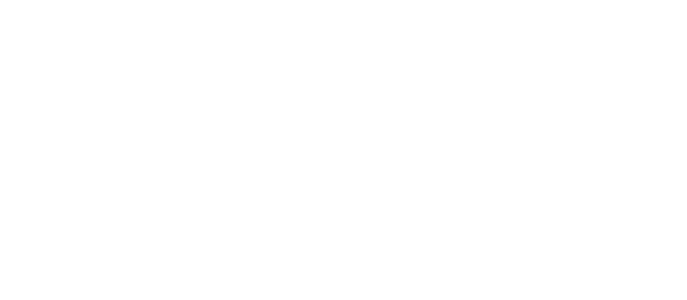
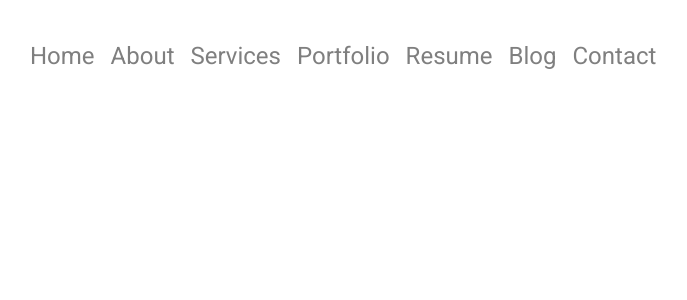
Before and after one commit to AliShadman95/Portfolio, a React (Create React App) app in the folder portf/: page / in a window 1280 px wide. Shown: the top 300 px of the page, without its empty margins (364-1051 px from the left). Built offline with nearby package versions, Linux system fonts and the light colour scheme.

Commit message:
second commit

```diff
--- a/portf/package.json
+++ b/portf/package.json
@@ -3,6 +3,9 @@
   "version": "0.1.0",
   "private": true,
   "dependencies": {
+    "bootstrap": "^4.3.1",
+    "jquery": "^3.4.1",
+    "popper": "^1.0.1",
     "react": "^16.9.0",
     "react-dom": "^16.9.0",
     "react-scripts": "3.1.1"
--- a/portf/public/index.html
+++ b/portf/public/index.html
@@ -24,9 +24,13 @@
       work correctly both with client-side routing and a non-root public URL.
       Learn how to configure a non-root public URL by running `npm run build`.
     -->
-    <title>React App</title>
+    <link
+      href="https://fonts.googleapis.com/css?family=Roboto&display=swap"
+      rel="stylesheet"
+    />
+    <title>Ali Shadman</title>
   </head>
-  <body>
+  <body data-spy="scroll" data-target="#pb-navbar" data-offset="200">
     <noscript>You need to enable JavaScript to run this app.</noscript>
     <div id="root"></div>
     <!--
@@ -39,5 +43,21 @@
       To begin the development, run `npm start` or `yarn start`.
       To create a production bundle, use `npm run build` or `yarn build`.
     -->
+
+    <script
+      src="https://code.jquery.com/jquery-3.3.1.slim.min.js"
+      integrity="sha384-q8i/X+965DzO0rT7abK41JStQIAqVgRVzpbzo5smXKp4YfRvH+8abtTE1Pi6jizo"
+      crossorigin="anonymous"
+    ></script>
+    <script
+      src="https://cdnjs.cloudflare.com/ajax/libs/popper.js/1.14.7/umd/popper.min.js"
+      integrity="sha384-UO2eT0CpHqdSJQ6hJty5KVphtPhzWj9WO1clHTMGa3JDZwrnQq4sF86dIHNDz0W1"
+      crossorigin="anonymous"
+    ></script>
+    <script
+      src="https://stackpath.bootstrapcdn.com/bootstrap/4.3.1/js/bootstrap.min.js"
+      integrity="sha384-JjSmVgyd0p3pXB1rRibZUAYoIIy6OrQ6VrjIEaFf/nJGzIxFDsf4x0xIM+B07jRM"
+      crossorigin="anonymous"
+    ></script>
   </body>
 </html>
--- a/portf/src/App.css
+++ b/portf/src/App.css
@@ -1,33 +1,37 @@
-.App {
-  text-align: center;
+body {
+  background: #fff;
+  color: #798a9a;
+  line-height: 1.7;
+  font-size: 24px;
+  font-weight: 300;
+  font-family: "Roboto", sans-serif;
 }
 
-.App-logo {
-  animation: App-logo-spin infinite 20s linear;
-  height: 40vmin;
-  pointer-events: none;
+/* NAVBAR */
+
+.site-navbar.bg-light {
+  background: 0 0 !important;
 }
 
-.App-header {
-  background-color: #282c34;
-  min-height: 100vh;
-  display: flex;
-  flex-direction: column;
-  align-items: center;
-  justify-content: center;
-  font-size: calc(10px + 2vmin);
-  color: white;
+.site-navbar {
+  border: none;
+  -webkit-box-shadow: none;
+  box-shadow: none;
+  border-radius: 0;
+  margin-bottom: 0;
+  background: 0 0;
+  position: absolute;
+  top: 20px;
+  width: 100%;
+  z-index: 200;
+  background: #fff;
 }
 
-.App-link {
-  color: #61dafb;
+.site-navbar .navbar-brand {
+  display: inline-block;
+  border: 2px solid #fff;
+  padding: 5px 20px;
+  color: #fff;
+  text-transform: uppercase;
+  letter-spacing: 0.2em;
 }
-
-@keyframes App-logo-spin {
-  from {
-    transform: rotate(0deg);
-  }
-  to {
-    transform: rotate(360deg);
-  }
-}
--- a/portf/src/App.js
+++ b/portf/src/App.js
@@ -1,9 +1,14 @@
 import React from "react";
-import logo from "./logo.svg";
+import NavBar from "./Components/Navbar";
+import "../node_modules/bootstrap/dist/css/bootstrap.min.css";
 import "./App.css";
 
 function App() {
-  return <div className="App"></div>;
+  return (
+    <div className="App">
+      <NavBar />
+    </div>
+  );
 }
 
 export default App;
--- /dev/null
+++ b/portf/src/Components/Navbar.jsx
@@ -0,0 +1,71 @@
+import React from "react";
+
+const Navbar = () => {
+  return (
+    <nav
+      className="navbar navbar-expand-lg site-navbar navbar-light bg-light sleep"
+      id="pb-navbar"
+    >
+      <div className="container">
+        <button
+          className="navbar-toggler collapsed"
+          type="button"
+          data-toggle="collapse"
+          data-target="#navbarsExample09"
+          aria-controls="navbarsExample09"
+          aria-expanded="false"
+          aria-label="Toggle navigation"
+        >
+          <span className="navbar-toggler-icon"></span>
+        </button>
+        <a className="navbar-brand" href="index.html">
+          Alias
+        </a>
+        <div
+          className="navbar-collapse justify-content-md-center collapse"
+          id="navbarsExample09"
+        >
+          <ul className="navbar-nav">
+            <li className="nav-item">
+              <a className="nav-link active" href="#section-home">
+                Home
+              </a>
+            </li>
+            <li className="nav-item">
+              <a className="nav-link" href="#section-about">
+                About
+              </a>
+            </li>
+            <li className="nav-item">
+              <a className="nav-link" href="#section-services">
+                Services
+              </a>
+            </li>
+            <li className="nav-item">
+              <a className="nav-link" href="#section-portfolio">
+                Portfolio
+              </a>
+            </li>
+            <li className="nav-item">
+              <a className="nav-link" href="#section-resume">
+                Resume
+              </a>
+            </li>
+            <li className="nav-item">
+              <a className="nav-link" href="#section-blog">
+                Blog
+              </a>
+            </li>
+            <li className="nav-item">
+              <a className="nav-link" href="#section-contact">
+                Contact
+              </a>
+            </li>
+          </ul>
+        </div>
+      </div>
+    </nav>
+  );
+};
+
+export default Navbar;
```
Also changed, not shown: 1 other file (tests, documents, lock files or other folders).
